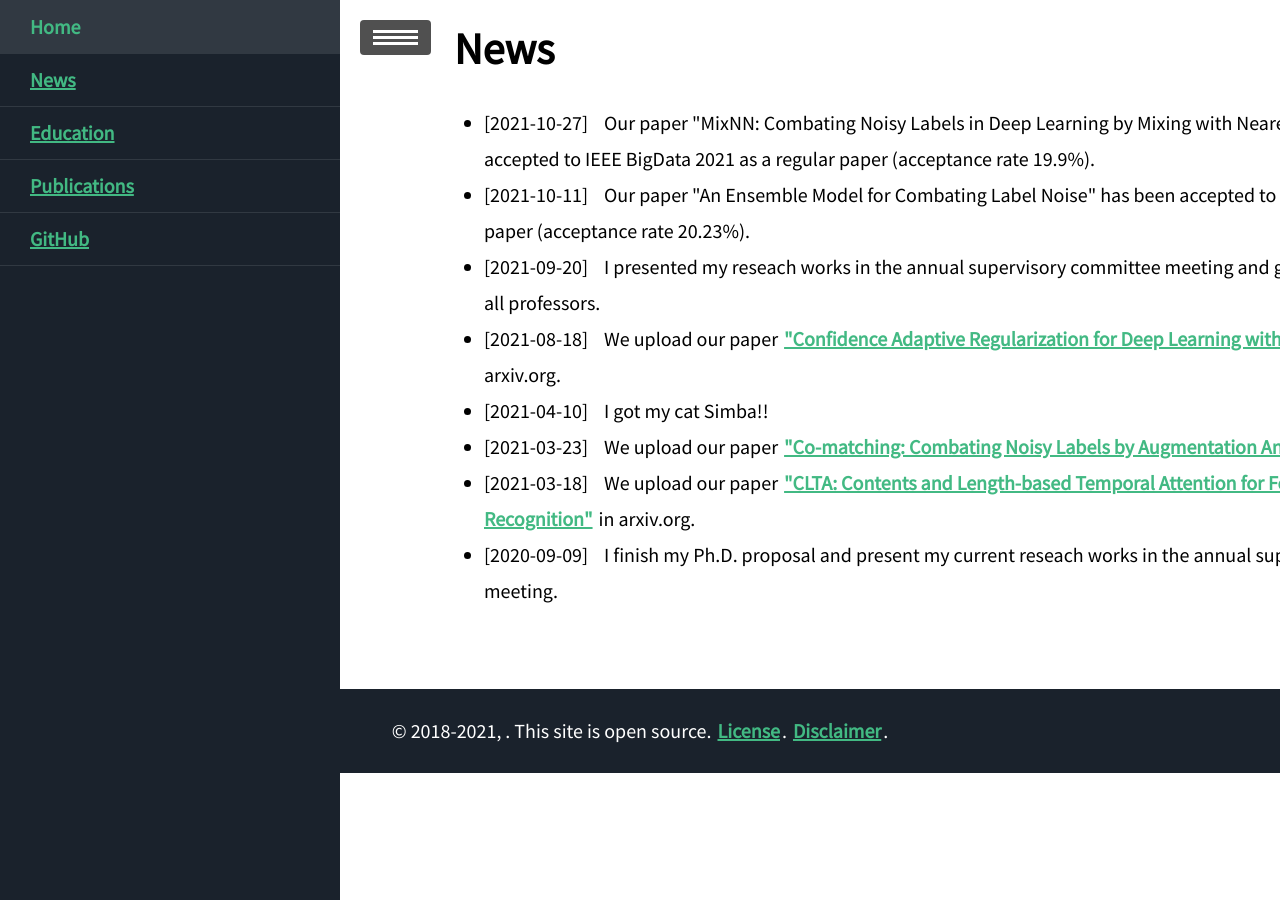
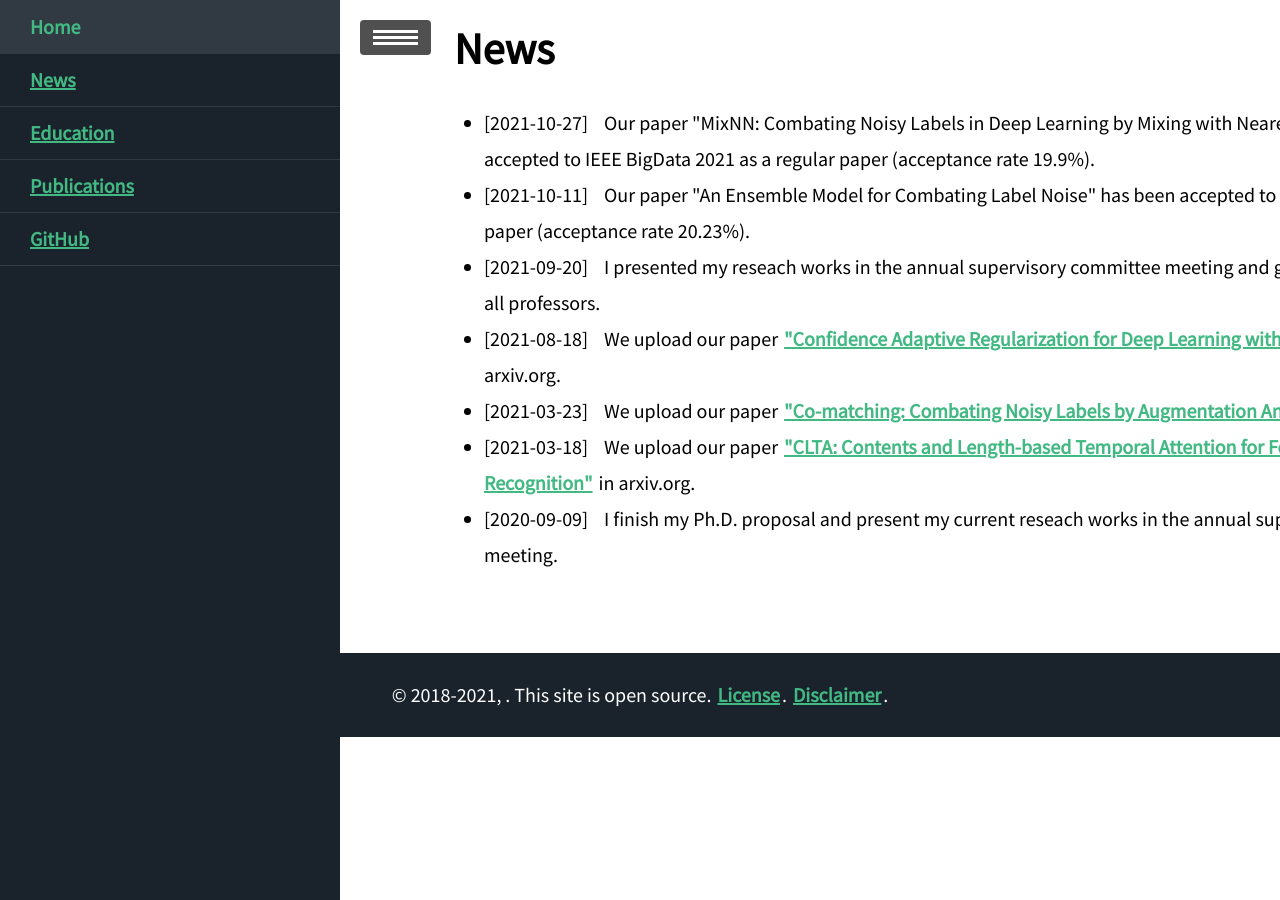
Before and after one commit to MacLLL/MacLLL.github.io, a Jekyll site: the page built from blog/index.html, in a window 1280 px wide. Built offline with Jekyll 4.4.1, drawn with Linux system fonts in a browser that asks for light colours; nearby versions of some CDN libraries.

Commit message:
Update index.html

```diff
--- a/blog/index.html
+++ b/blog/index.html
@@ -11,7 +11,7 @@
 	<li><span>[2021-10-11]</span> &nbsp&nbsp Our paper "An Ensemble Model for Combating Label Noise" has been accepted to WSDM 2022 as a regular paper (acceptance rate 20.23%). </li>
 	<li><span>[2021-09-20]</span> &nbsp&nbsp I presented my reseach works in the annual supervisory committee meeting and got excellent scores from all professors.  </li>
 	<li><span>[2021-08-18]</span> &nbsp&nbsp We upload our paper <a href="https://arxiv.org/abs/2108.08212" target="_blank">"Confidence Adaptive Regularization for Deep Learning with Noisy Labels"</a> in arxiv.org.  </li>
-	<li><span>[2021-04-10]</span> &nbsp&nbsp I got my cat Simba!! </li>
+	<!-- <li><span>[2021-04-10]</span> &nbsp&nbsp I got my cat Simba!! </li> -->
 	<li><span>[2021-03-23]</span> &nbsp&nbsp We upload our paper <a href="https://arxiv.org/abs/2103.12814" target="_blank">"Co-matching: Combating Noisy Labels by Augmentation Anchoring"</a> in arxiv.org.  </li>
 	<li><span>[2021-03-18]</span> &nbsp&nbsp We upload our paper <a href="https://arxiv.org/abs/2103.10567" target="_blank">"CLTA: Contents and Length-based Temporal Attention for Few-shot Action Recognition"</a> in arxiv.org.  </li>
 	<li><span>[2020-09-09]</span> &nbsp&nbsp I finish my Ph.D. proposal and present my current reseach works in the annual supervisory committee meeting. </li>
```
